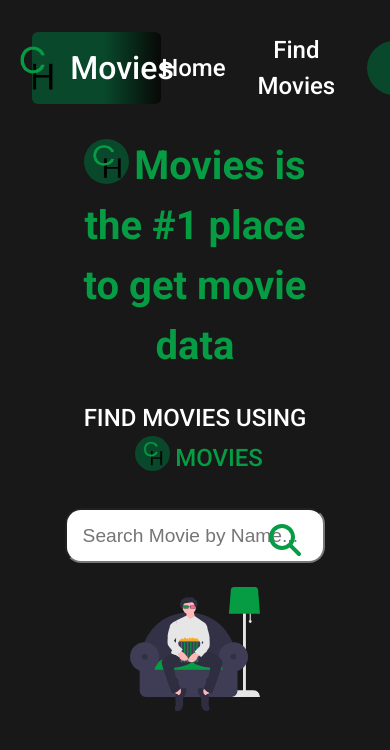
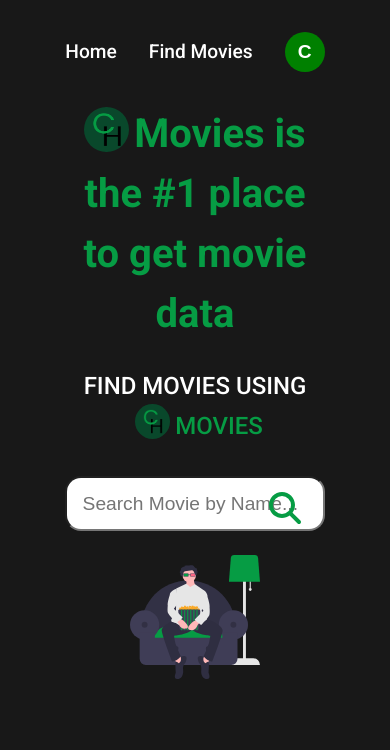
Before and after one commit to coding4freedom/Movie-Finder, a React (Vite) app: page / in a window 390 px wide. Shown: the top 750 px of the page. Built offline with nearby package versions, Linux system fonts and the light colour scheme.

Commit message:
Nav component media queries added, mobile button for contact info added

```diff
--- a/src/components/Nav.css
+++ b/src/components/Nav.css
@@ -33,12 +33,27 @@
     font-size: 1.5rem;
     color: var(--secondary-color);
 }
+
 .nav__btn {
     padding: 1rem 1.5rem;
     transition: transform 0.2s ease-in-out;
 }
 .nav__btn:hover {
     transform: translateY(2px);
+}
+.nav__btn-mobile {
+    display: none; /* Hidden by default */
+    background-color: green;
+    color: white;
+    border: none;
+    border-radius: 50%; /* Makes the button a perfect circle */
+    width: 40px;
+    height: 40px;
+    font-size: 1.2rem;
+    cursor: pointer;
+    align-items: center;
+    justify-content: center;
+    transition: background-color 0.3s ease;
 }
 .modal {
     position: fixed;
@@ -93,9 +108,33 @@
       width: 50%;
     }
 }
-
 @media (max-width: 480px) {
     .modal-content {
       width: 80%;
     }
+    .modal-content p {
+        padding-left: 0px;
+    }
 }
+
+/* Media queries for Nav  */
+@media (max-width: 660px) {
+    .logo__wrapper {
+        display: none;
+    }
+    .nav{
+        justify-content: center;
+    }
+}
+@media (max-width: 466px) {
+    .nav__links a {
+        font-size: 1.2rem;
+    }
+    .nav__btn {
+      display: none;
+    }
+
+    .nav__btn-mobile {
+      display: flex;
+    }
+}
--- a/src/components/Nav.jsx
+++ b/src/components/Nav.jsx
@@ -22,6 +22,8 @@ const Nav = () => {
             <li className='nav__links'><button className='nav__btn' onClick={openModal}>Contact</button></li>
         </ul>
 
+        <button className='nav__btn-mobile' onClick={openModal}>C</button>
+
         {isModalOpen && (
         <div className='modal'>
           <div className='modal-content'>
--- a/src/index.css
+++ b/src/index.css
@@ -31,14 +31,28 @@ li {
 }
 
 /* Links */
+
 a {
   font-size: 1.2rem;
   font-weight: 500;
   text-decoration: none;
+  position: relative;
+  display: inline-block;
 }
 
-a:hover {
-  text-decoration: underline;
+a::after {
+  content: '';
+  position: absolute;
+  width: 0;
+  height: 2px;
+  bottom: 0;
+  left: 0;
+  background-color: var(--secondary-color);
+  transition: width 0.3s ease-in;
+}
+
+a:hover::after {
+  width: 100%;
 }
 
 
```
